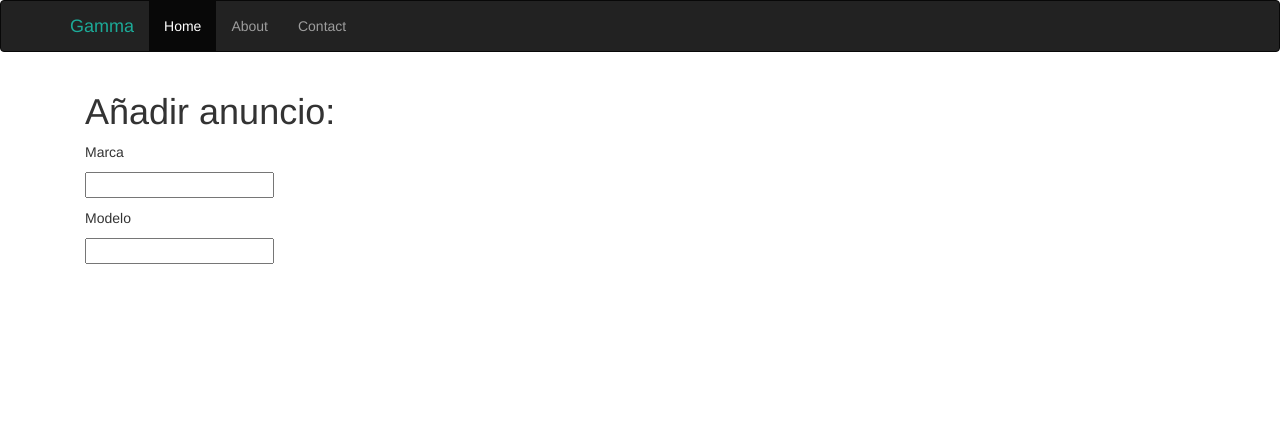
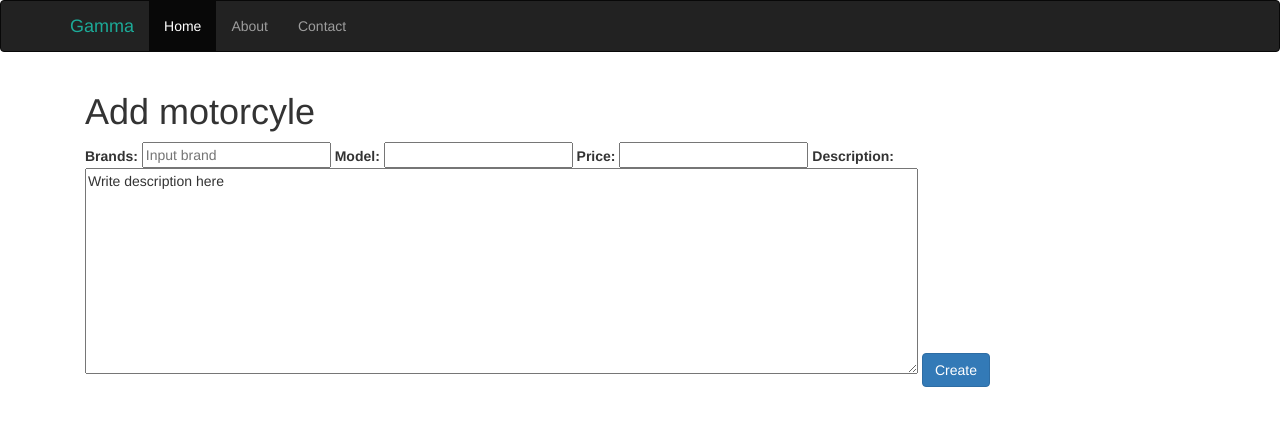
Before and after one commit to FerranGT/MotoLab, a plain HTML site: page index.html at #!/create in a window 1280 px wide. Drawn offline with nearby package versions, Linux system fonts and the light colour scheme; some packages are replaced by stand-ins of ours; no server answers.

Commit message:
add create

```diff
--- a/js/controller.js
+++ b/js/controller.js
@@ -11,9 +11,9 @@ angular.module("myControllers",['myServices'])
 		$scope.findBrands();
 
 		$scope.findModels = function() {
-			motodbservice.getMotoModel()
+			console.log('loading models...');
+			motodbservice.getMotoModel($scope.idBrand)
 				.then( function(response) {
-					console.log(response);
 					$scope.models = response.data.Results;
 				})
 		}
--- a/js/service.js
+++ b/js/service.js
@@ -5,8 +5,8 @@ angular.module('myServices', [])
 				return $http.get("https://vpic.nhtsa.dot.gov/api/vehicles/GetMakesForVehicleType/Moto?format=json");
 			}
 
-			function getMotoModel() {
-				return $http.get("https://vpic.nhtsa.dot.gov/api/vehicles/getmodelsformakeyear/make/" + $scope.idBrand + "/vehicleType/moto?format=json");
+			function getMotoModel(idBrand) {
+				return $http.get("https://vpic.nhtsa.dot.gov/api/vehicles/getmodelsformakeyear/make/" + idBrand + "/vehicleType/moto?format=json");
 			}
 
 			return {
--- a/views/create.html
+++ b/views/create.html
@@ -1,16 +1,41 @@
 <div class="container">
-	<h1>Añadir anuncio:</h1>
-	<p>Marca<p>
-	<input ng-model="idBrand" ng-change="findModels()" list="listBrands">
+	<h1>Add motorcyle</h1>
+	<form action="" method="POST" class="form-inline" role="form">
+
+		<label for="input" class="control-label">Brands:</label>
+		<input  ng-model="idBrand" list="listBrands" placeholder="Input brand" ng-change="findModels()">
 		<datalist id="listBrands">
 		  <option ng-repeat="brand in brands" value="{{ brand.MakeName}}">
 		</datalist>
 
 
-	<p>Modelo</p>
+		<label for="input" class="control-label">Model:</label>
 		<input list="listModels">
 		<datalist id="listModels">
 		  <option ng-repeat="model in models" value="{{ model.Model_Name}}">
 		</datalist>
 
+		<label for="input" class="control-label">Price:</label>
+		<input type="text">
+
+		<label for="input" class="control-label">Description:</label>
+		<textarea name="textarea" rows="10" cols="100">Write description here</textarea>
+
+
+		<button type="submit" class="btn btn-primary">Create</button>
+	</form>
+
 </div>
+
+
+
+<!-- 	<form ng-submit="findModels($event)" action="" method="POST" class="form-inline" role="form">
+
+		<label for="input" class="control-label">Brands:</label>
+		<input  ng-model="idBrand" list="listBrands" placeholder="Input brand">
+
+		<datalist id="listBrands">
+		  <option ng-repeat="brand in brands" value="{{ brand.MakeName}}">
+		</datalist>
+		<button type="submit" class="btn btn-primary">Search</button>
+	</form> -->
```
Lines whose indentation alone changed are shown as unchanged.
